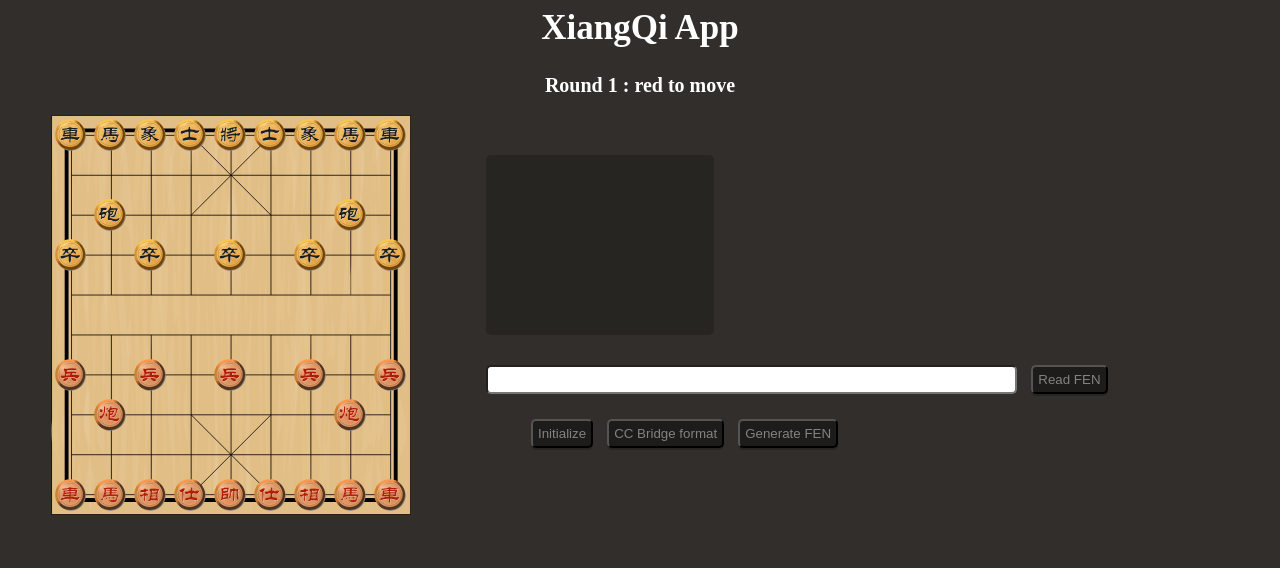
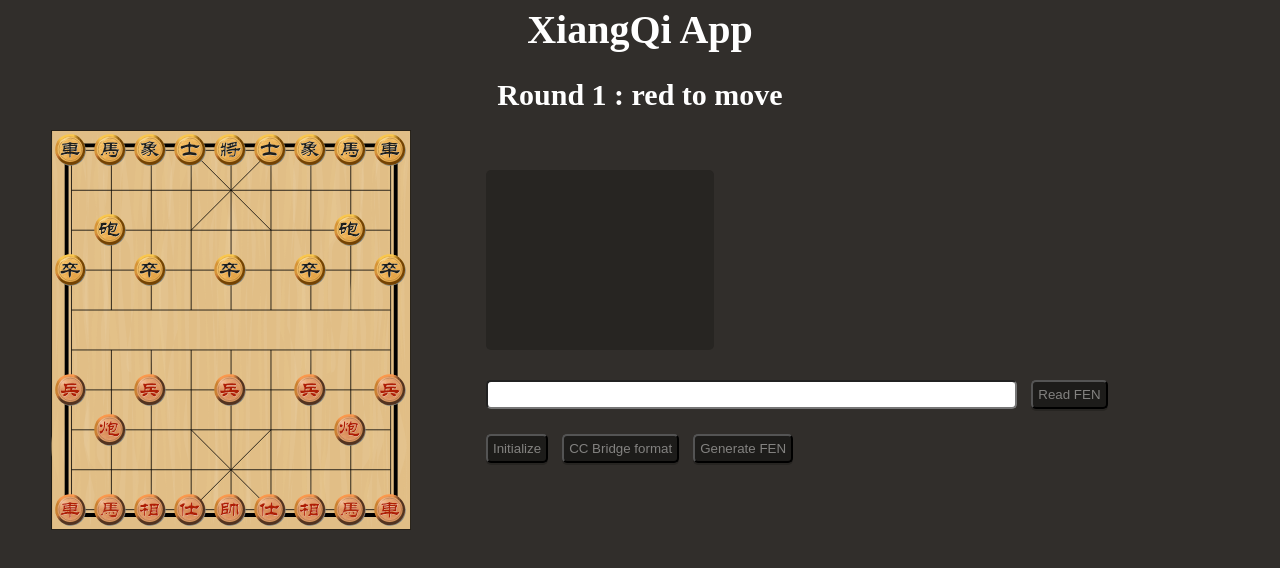
Before and after one commit to chijason99/xiangqi-app, a plain HTML site: page index.html in a window 1280 px wide. Drawn offline with Linux system fonts and the light colour scheme.

Commit message:
add some styles

```diff
--- a/styles.css
+++ b/styles.css
@@ -56,7 +56,7 @@ body{
 }
 h1{
     text-align: center;
-    font-size: 35px;
+    font-size: 40px;
     padding: 10px;
     font-weight: bold;
 }
@@ -102,7 +102,7 @@ img{
 }
 p{
     text-align: center;
-    font-size: 20px;
+    font-size: 30px;
     font-weight: bold;
     margin-top: 20px;
 }
@@ -153,11 +153,11 @@ button:hover{
 
 .FEN ul li{
     text-align: center;
-    margin: 0 auto;
+    margin: 0 10px;
     padding: 5px;
     font-size: 20px;
 }
 
 .others{
-    padding: 10px 45px;
+    padding: 10px 0px
 }
```
